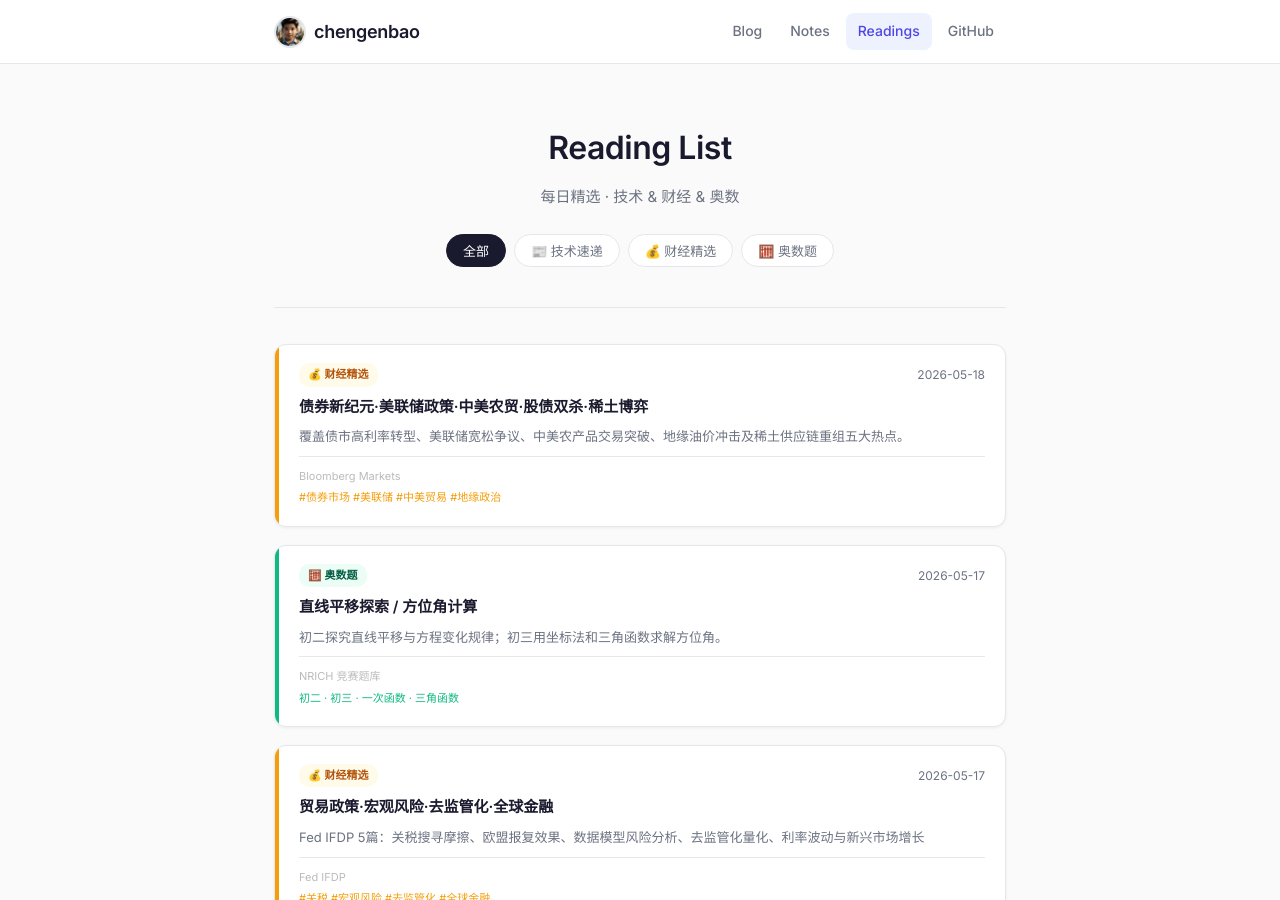
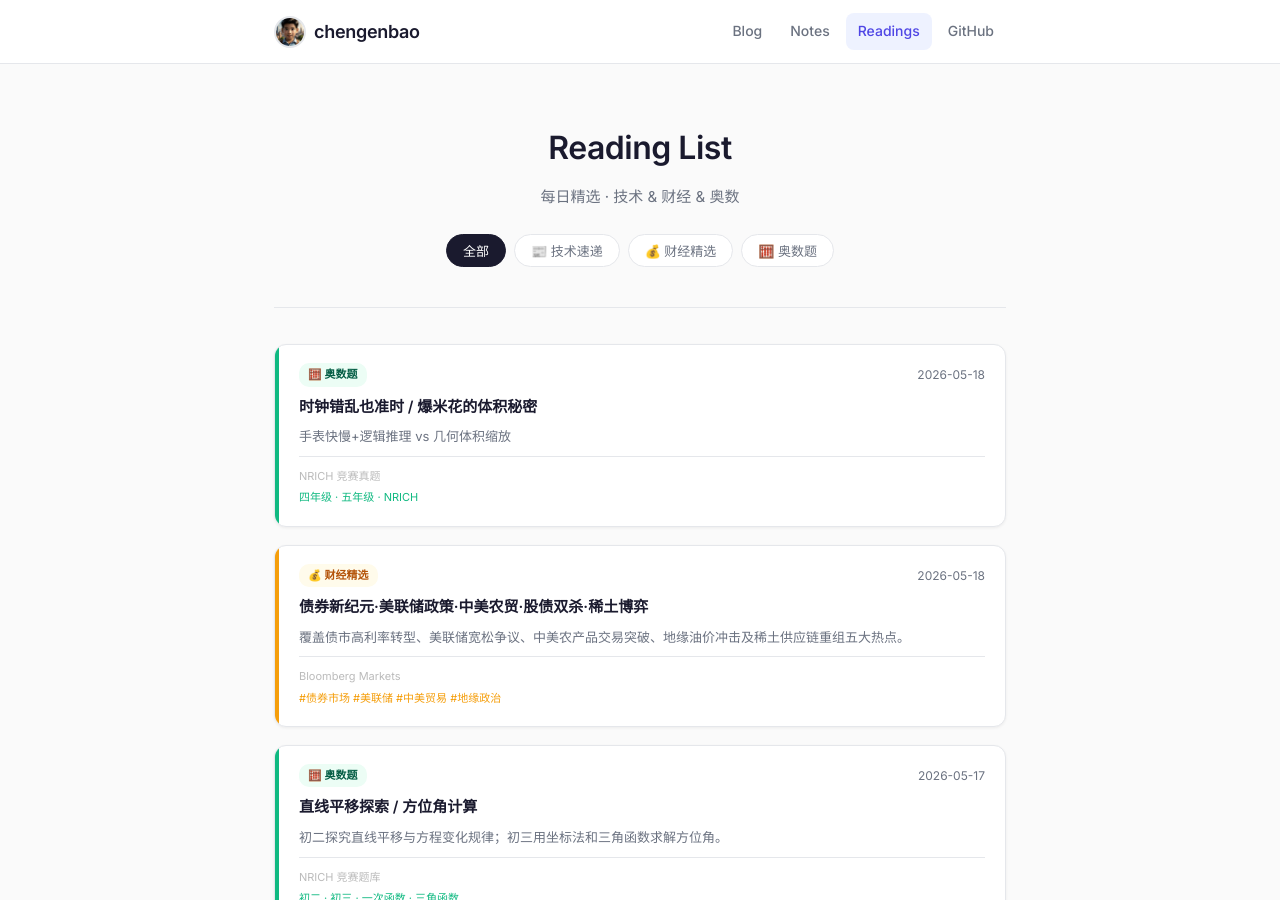
Before and after one commit to chengenbao/chengenbao.github.io, a Jekyll site: the page built from reading-list/index.md, in a window 1280 px wide and 900 px high. Built offline with Jekyll 4.4.1, drawn with Linux system fonts in a browser that asks for light colours.

Commit message:
add math card 2026-05-18

```diff
--- a/reading-list/index.md
+++ b/reading-list/index.md
@@ -18,6 +18,7 @@
   </div>
 
   <div class="rl-grid">
+<a class="rl-card math" href="/reading-list/2026-05-18-math/"><div class="rl-accent"></div><div class="rl-body"><div class="rl-top"><span class="rl-badge math">🧮 奥数题</span><time>2026-05-18</time></div><h2>时钟错乱也准时 / 爆米花的体积秘密</h2><p>手表快慢+逻辑推理 vs 几何体积缩放</p><div class="rl-meta"><span class="rl-source">NRICH 竞赛真题</span><span class="rl-tags">四年级 · 五年级 · NRICH</span></div></div></a>
 <a class="rl-card finance" href="/reading-list/2026-05-18-finance-daily/">
   <div class="rl-accent"></div>
   <div class="rl-body">
```
